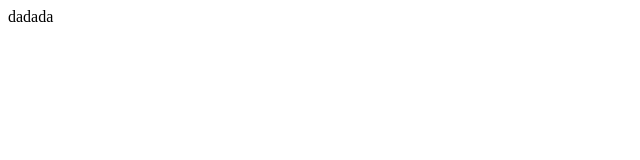
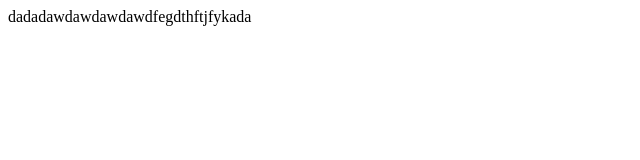
Before and after one commit to JuanOquendo23/IP_SEMANA7, a plain HTML site: page index.html in a window 1280 px wide. Shown: the whole page, without its empty margins (0-640 px from the left). Drawn offline with Linux system fonts and the light colour scheme.

Commit message:
Update index.html

```diff
--- a/index.html
+++ b/index.html
@@ -6,6 +6,6 @@
     <title>Document</title>
 </head>
 <body>
-    dadada
+    dadadawdawdawdawdfegdthftjfykada
 </body>
 </html>
```
